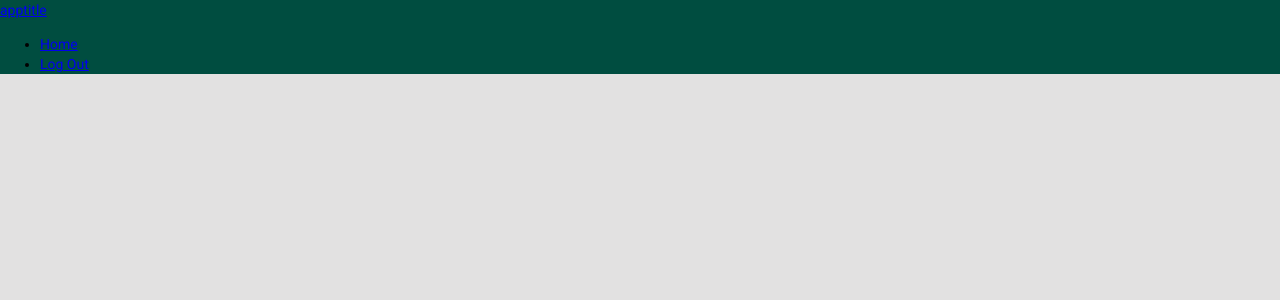
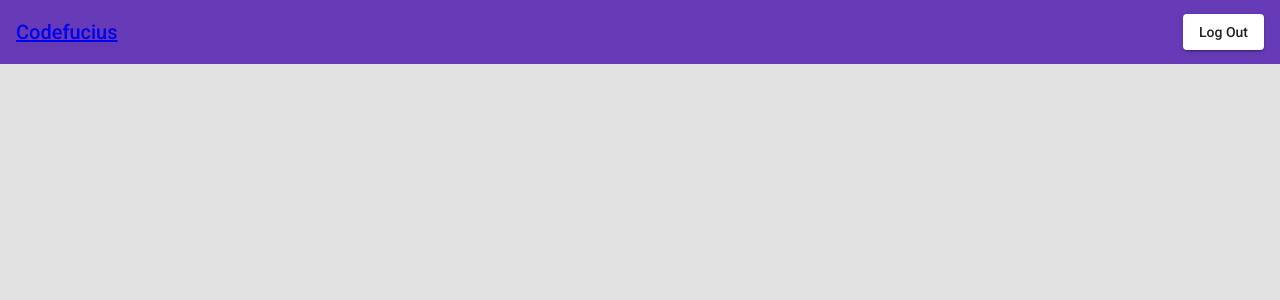
Before and after one commit to Capstone-Codefucius/codefucius-ui, an Angular app: page / in a window 1280 px wide. Shown: the top 300 px of the page. Built offline with nearby package versions, Linux system fonts and the light colour scheme.

Commit message:
Added material libraries. Fixed routing. Got a material header w/ logout button, but is wrong color for time being.

```diff
--- a/src/app/app-routing.module.ts
+++ b/src/app/app-routing.module.ts
@@ -1,8 +1,20 @@
 import { NgModule } from '@angular/core';
 import { Routes, RouterModule } from '@angular/router';
 
+import { AdminComponent } from './admin/admin.component';
+import { LoginComponent} from './login/login.component';
+import { ManagerComponent } from './manager/manager.component';
+import { RevieweeComponent} from './reviewee/reviewee.component';
+import { ReviewerComponent } from './reviewer/reviewer.component';
 
-const routes: Routes = [];
+//made changed 10/30
+const routes: Routes = [
+  { path: '', component: LoginComponent },
+  { path: 'manager', component: ManagerComponent },
+  { path: 'admin', component: AdminComponent },
+  { path: 'reviewee', component: RevieweeComponent },
+  { path: 'reviewer', component: ReviewerComponent },
+];
 
 @NgModule({
   imports: [RouterModule.forRoot(routes)],
--- a/src/app/app.component.css
+++ b/src/app/app.component.css
@@ -1,3 +1 @@
-header{
-    background-color:#004D40;
-}
+/*left empty intentionally*/
--- a/src/app/app.component.html
+++ b/src/app/app.component.html
@@ -1,15 +1,4 @@
-<!DOCTYPE html>
-<html>
-<header>
-  <div class="container">
-    <a routerLink="/" class="logo">apptitle</a>
-    <nav>
-      <ul>
-        <li><a routerLink="/">Home</a></li>
-        <li><a routerLink="/logout">Log Out</a></li>
-      </ul>
-    </nav>
-  </div>
-</header>
-
-</html>
+<app-nav></app-nav>
+<section>
+  <router-outlet></router-outlet>
+</section>
--- a/src/app/app.module.ts
+++ b/src/app/app.module.ts
@@ -8,6 +8,8 @@ import { RevieweeComponent } from './reviewee/reviewee.component';
 import { ReviewerComponent } from './reviewer/reviewer.component';
 import { AdminComponent } from './admin/admin.component';
 import { ManagerComponent } from './manager/manager.component';
+import { NavComponent } from './nav/nav.component';
+
 
 import{BrowserAnimationsModule} from '@angular/platform-browser/animations';
 import{MaterialModule} from './material';
@@ -19,7 +21,8 @@ import{MaterialModule} from './material';
     RevieweeComponent,
     ReviewerComponent,
     AdminComponent,
-    ManagerComponent
+    ManagerComponent,
+    NavComponent
   ],
   imports: [
     BrowserModule,
--- a/src/app/login/login.component.html
+++ b/src/app/login/login.component.html
@@ -1,3 +1,4 @@
-<p>
+<!--<p>
   login works!
 </p>
+-->
--- /dev/null
+++ b/src/app/nav/nav.component.css
@@ -0,0 +1,10 @@
+  .header {
+    flex: 1 1 auto;
+    background-color:#004D40;
+    margin-top: 0px;
+    line-height: 75%;
+  }
+
+  .header-button{
+    margin-right: 75%;
+  }
--- /dev/null
+++ b/src/app/nav/nav.component.html
@@ -0,0 +1,19 @@
+<!DOCTYPE html>
+<header>
+    <div class="container">
+        <a routerLink="/" class="logo"></a>
+        <nav>
+            <a routerLink="/logout"></a>
+            <mat-toolbar color="primary">
+                <mat-toolbar-row>
+                    <span> <a routerLink="/">Codefucius</a></span>
+                    <span class="header"></span>
+                    <mat-icon class="header-button" aria-hidden="false" aria-label=""></mat-icon>
+
+                    <button mat-raised-button>Log Out</button>
+                </mat-toolbar-row>
+            </mat-toolbar>
+        </nav>
+    </div>
+
+</header>
--- /dev/null
+++ b/src/app/nav/nav.component.ts
@@ -0,0 +1,15 @@
+import { Component, OnInit } from '@angular/core';
+
+@Component({
+  selector: 'app-nav',
+  templateUrl: './nav.component.html',
+  styleUrls: ['./nav.component.css']
+})
+export class NavComponent implements OnInit {
+
+  constructor() { }
+
+  ngOnInit(): void {
+  }
+
+}
--- a/src/index.html
+++ b/src/index.html
@@ -8,6 +8,7 @@
   <link rel="icon" type="image/x-icon" href="favicon.ico">
   <link href="https://fonts.googleapis.com/icon?family=Material+Icons" rel="stylesheet">
   <link href="https://fonts.googleapis.com/css?family=Roboto:300,400,500&display=swap" rel="stylesheet">
+  <link href="https://fonts.googleapis.com/icon?family=Material+Icons" rel="stylesheet">
 </head>
 <body class="mat-typography">
   <app-root></app-root>
```
Also changed, not shown: src/app/material.ts (+6 -3 lines), 1 other file (tests, documents, lock files or other folders).
